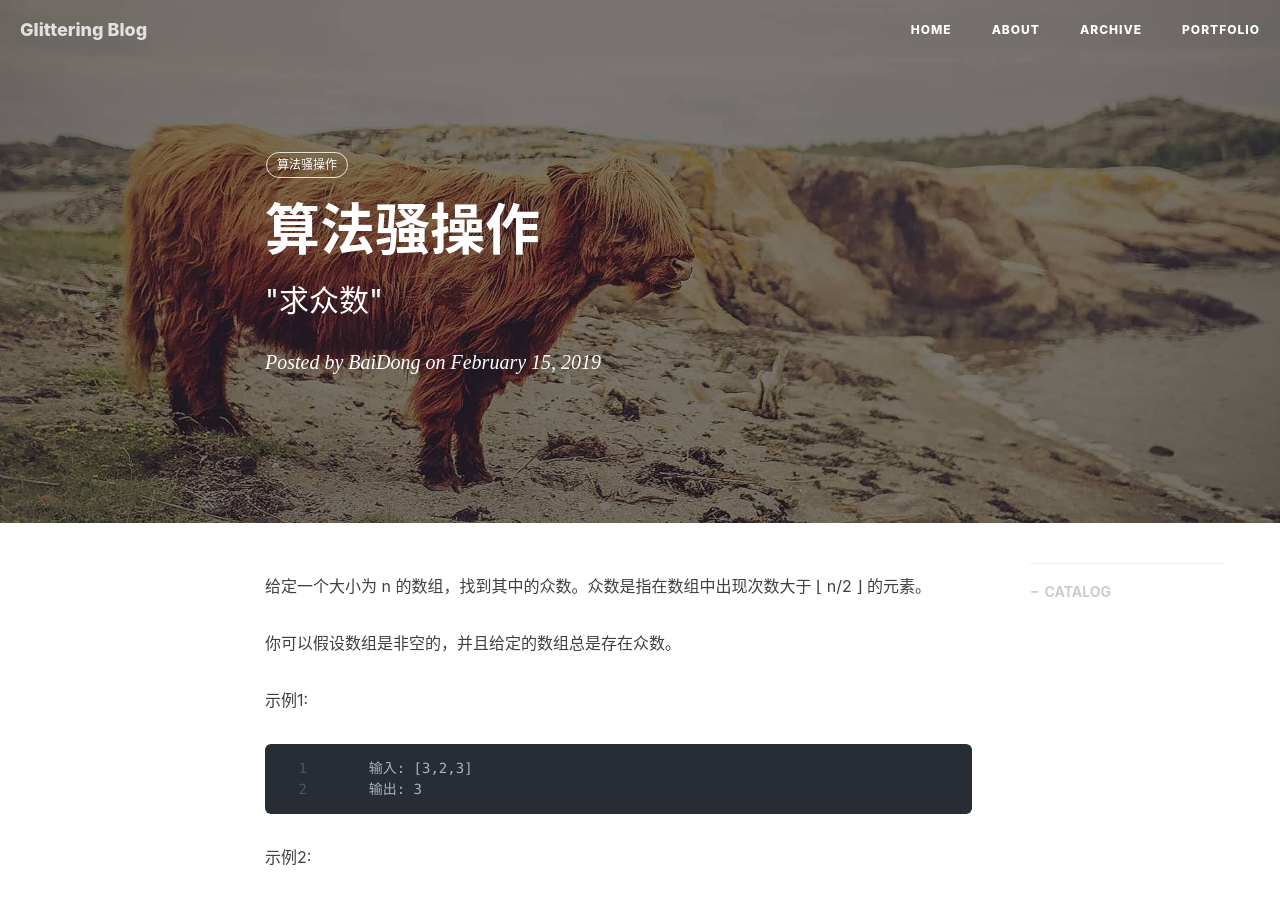
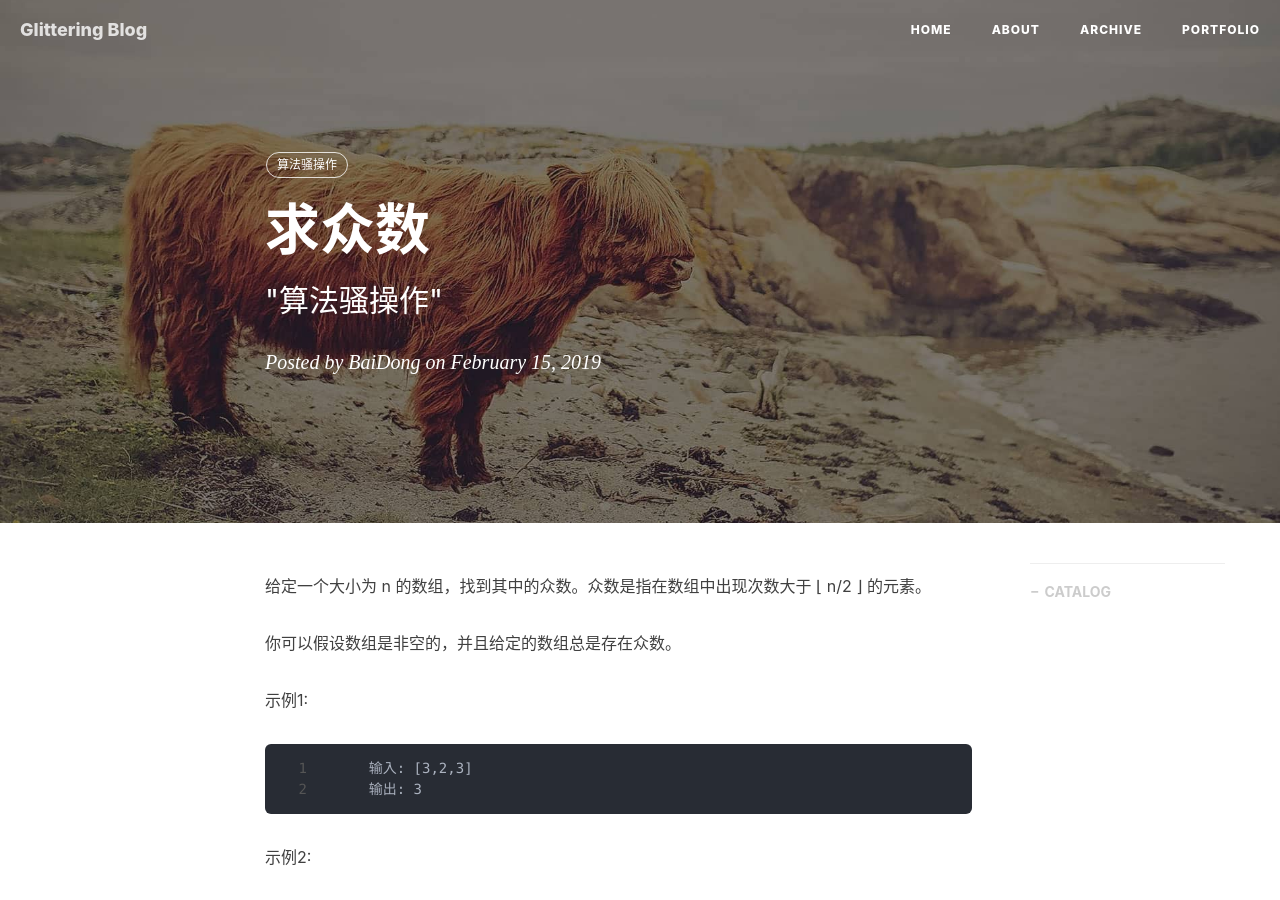
Before and after one commit to 13161231996/13161231996.github.io, a Jekyll site: the page built from _posts/2019-2-15-有趣的骚操作-求众数.markdown, in a window 1280 px wide and 900 px high. Built offline with Jekyll 4.4.1, drawn with Linux system fonts in a browser that asks for light colours; nearby versions of some CDN libraries; comment, search, counter and statistics services are not loaded.

```diff
--- a/_posts/2019-2-15-有趣的骚操作-求众数.markdown
+++ b/_posts/2019-2-15-有趣的骚操作-求众数.markdown
@@ -1,8 +1,8 @@
 ---
 
 layout:     post
-title:      "算法骚操作"
-subtitle:   " \"求众数\""
+title:      "求众数"
+subtitle:   " \"算法骚操作\""
 date:       2019-02-15 07:00:00
 author:     "BaiDong"
 header-img: "img/contact-bg.jpg"
```
